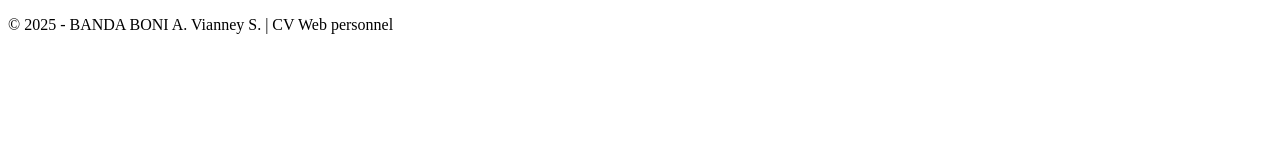
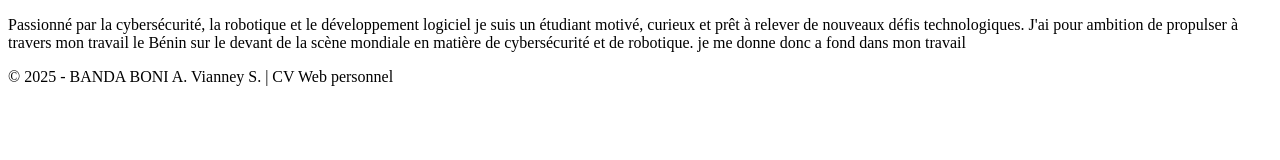
Before and after one commit to VxOverflow/mon-cv, a plain HTML site: page index.html in a window 1280 px wide. Drawn offline with Linux system fonts and the light colour scheme.

Commit message:
mise en place de la section description

```diff
--- a/index.html
+++ b/index.html
@@ -11,7 +11,7 @@
 
     </section>
     <section id="description">
-
+        <p>Passionné par la cybersécurité, la robotique et le développement logiciel je suis un étudiant motivé, curieux et prêt à relever de nouveaux défis technologiques. J'ai pour ambition de propulser à travers mon travail le Bénin sur le devant de la scène mondiale en matière de cybersécurité et de robotique. je me donne donc a fond dans mon travail</p>
     </section>
     <section id="formations">
 
```
